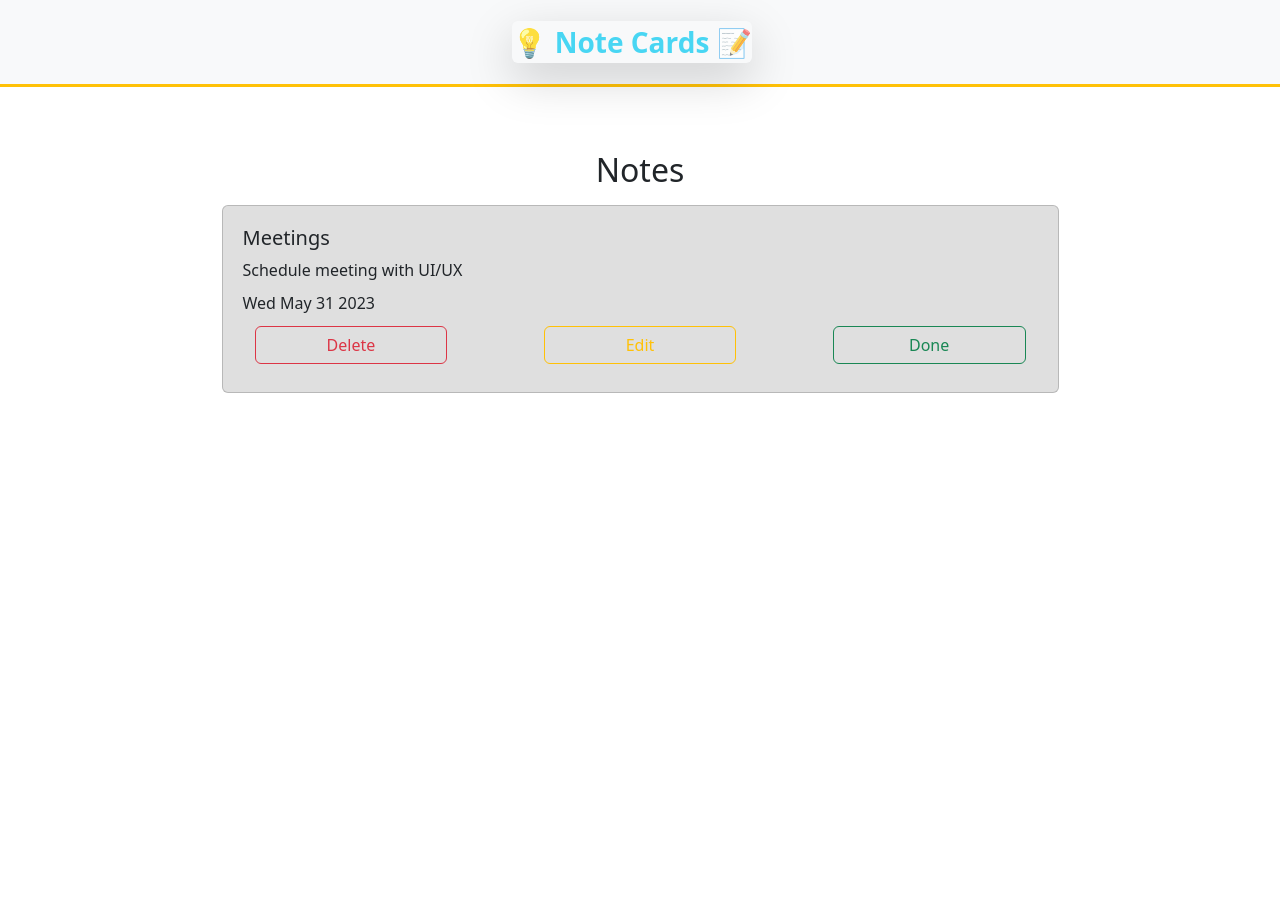
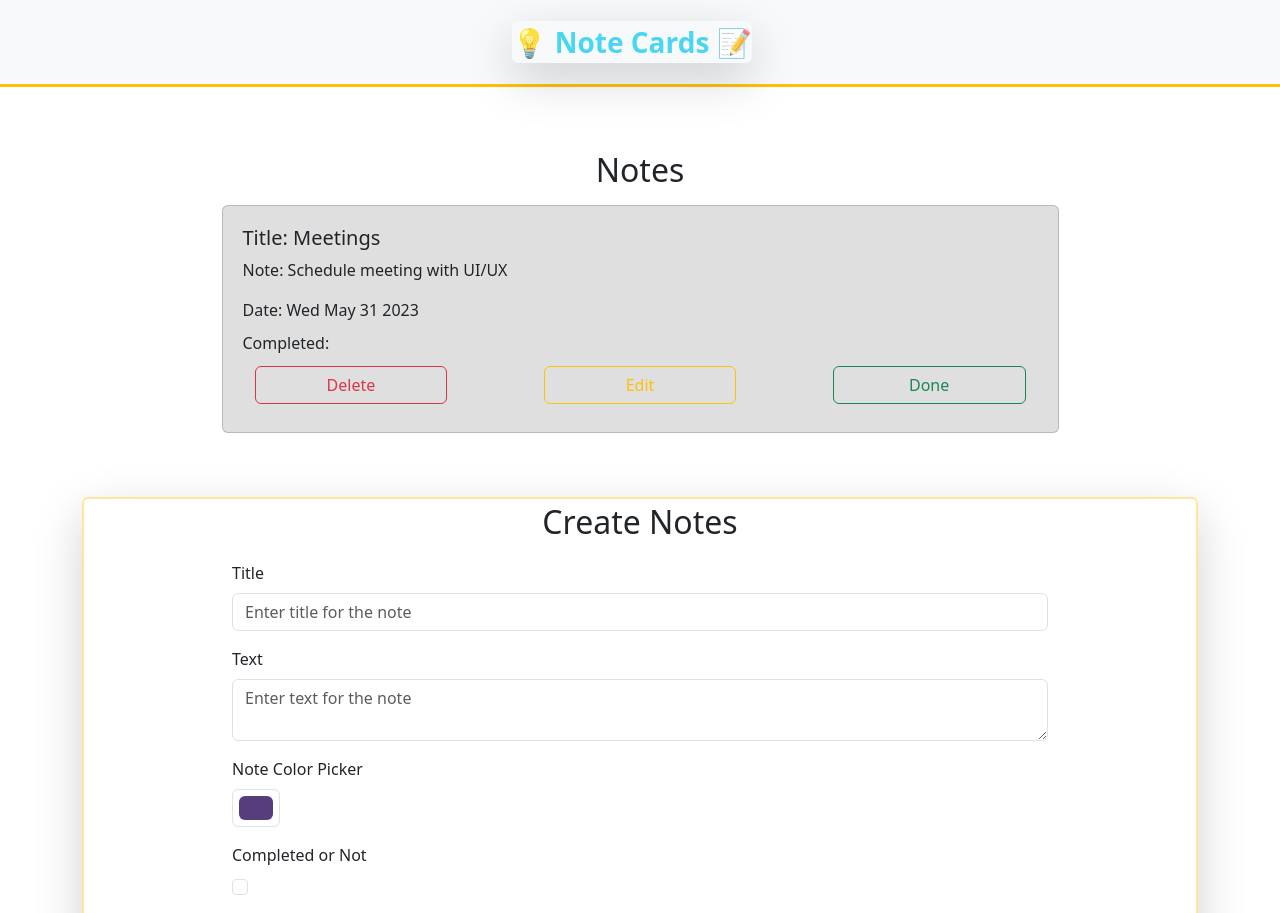
Before and after one commit to mzffrtp/todocards_ts, a React (Vite) app in the folder todoCart/: page / in a window 1280 px wide. Shown: the top 913 px of the page. Before the commit the page ends 800 px from the top, so only its background shows below. Built offline with nearby package versions, Linux system fonts and the light colour scheme.

Commit message:
create notes component
locig and design

```diff
--- a/todoCart/src/App.tsx
+++ b/todoCart/src/App.tsx
@@ -3,6 +3,7 @@ import { Note } from "./models/note.model"
 import Header from "./components/header"
 import { Col, Container, Row } from "react-bootstrap"
 import NotesList from "./components/notesList"
+import CreateNotes from "./components/createNotes"
 
 function App() {
 
@@ -11,7 +12,8 @@ function App() {
     title: "Meetings",
     text: "Schedule meeting with UI/UX",
     color: "#dfdfdf",
-    date: (new Date).toDateString()
+    date: (new Date).toDateString(),
+    is_done: false
   }])
   return (
     <>
@@ -23,6 +25,13 @@ function App() {
         </Col>
       </Row>
     </Container>
+    <Container className="mt-5">
+      <Row>
+        <Col>
+          <CreateNotes notes = {notes} setNotes = {setNotes} />
+        </Col>
+      </Row>
+    </Container>
     </>
 
     )
--- a/todoCart/src/components/createNotes/index.tsx
+++ b/todoCart/src/components/createNotes/index.tsx
@@ -0,0 +1,49 @@
+import React from "react";
+import { Button, Container, Form } from "react-bootstrap";
+
+interface ICreateNotes {}
+
+const CreateNotes: React.FC<ICreateNotes> = ({ notes }) => {
+  return (
+    <Container className="border border-2 border-warning-subtle rounded shadow-lg">
+      <h2 className="text-center my-1"> Create Notes</h2>
+      <div className="d-flex justify-content-center">
+        <Form className="my-3 w-75">
+          <Form.Group className="mb-3">
+            <Form.Label>Title</Form.Label>
+            <Form.Control
+              type="text"
+              placeholder="Enter title for the note"
+            ></Form.Control>
+          </Form.Group>
+          <Form.Group className="mb-3">
+            <Form.Label>Text</Form.Label>
+            <Form.Control
+              placeholder="Enter text for the note"
+              as="textarea"
+              rows={2}
+            ></Form.Control>
+          </Form.Group>
+          <Form.Group className="mb-3">
+            <Form.Label htmlFor="colorInput">Note Color Picker</Form.Label>
+            <Form.Control
+              type="color"
+              id="colorInput"
+              defaultValue="#563d7c"
+              title="Choose your color"
+            ></Form.Control>
+          </Form.Group>
+          <Form.Group className="mb-3">
+            <Form.Label htmlFor="isDoneInput">Completed or Not</Form.Label>
+            <Form.Check type="checkbox" value="" id="isDoneInput"></Form.Check>
+          </Form.Group>
+          <Button type="submit" variant="outline-success">
+            Submit
+          </Button>
+        </Form>
+      </div>
+    </Container>
+  );
+};
+
+export default CreateNotes;
--- a/todoCart/src/components/notes/index.tsx
+++ b/todoCart/src/components/notes/index.tsx
@@ -16,9 +16,11 @@ const Notes: React.FunctionComponent<INotesProps> = ({
       <div className="mb-3 d-flex justify-content-center">
         <Card className="p-1 w-75" style={{ backgroundColor: note.color }}>
           <Card.Body>
-            <Card.Title>{note.title}</Card.Title>
-            <Card.Text>{note.text}</Card.Text>
-            <Card.Subtitle>{note.date}</Card.Subtitle>
+            <Card.Title>Title: {note.title}</Card.Title>
+            <Card.Text>Note: {note.text}</Card.Text>
+            <Card.Text>Date: {note.date}</Card.Text>
+            <Card.Subtitle>Completed: {note.is_done}</Card.Subtitle>
+
             <Container className="d-flex justify-content-between my-2">
               <Button
                 className="w-25 mt-1"
--- a/todoCart/src/models/note.model.tsx
+++ b/todoCart/src/models/note.model.tsx
@@ -3,5 +3,6 @@ export interface Note {
     title:string,
     text:string,
     color:string,
-    date:string
+    date:string,
+    is_done:boolean
   }
```
